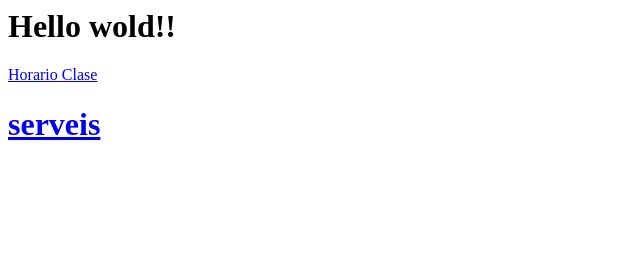
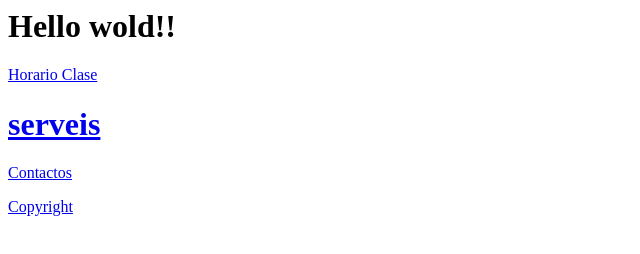
Before and after one commit to jesusgomezsisom/jesusgomezsisom.github.io, a plain HTML site: page index.html in a window 1280 px wide. Shown: the whole page, without its empty margins (0-640 px from the left). Drawn offline with Linux system fonts and the light colour scheme.

Commit message:
hotfix de index

```diff
--- a/index.html
+++ b/index.html
@@ -1,3 +1,5 @@
 <h1>Hello wold!!</h1>
 <a href="horari.html">Horario Clase</a>
 <h1><a href="serveis.html">serveis</a></h1>
+<p><a href="contactos.html">Contactos</a></p>
+<p><a href="copyright.html">Copyright</a></p>
```
